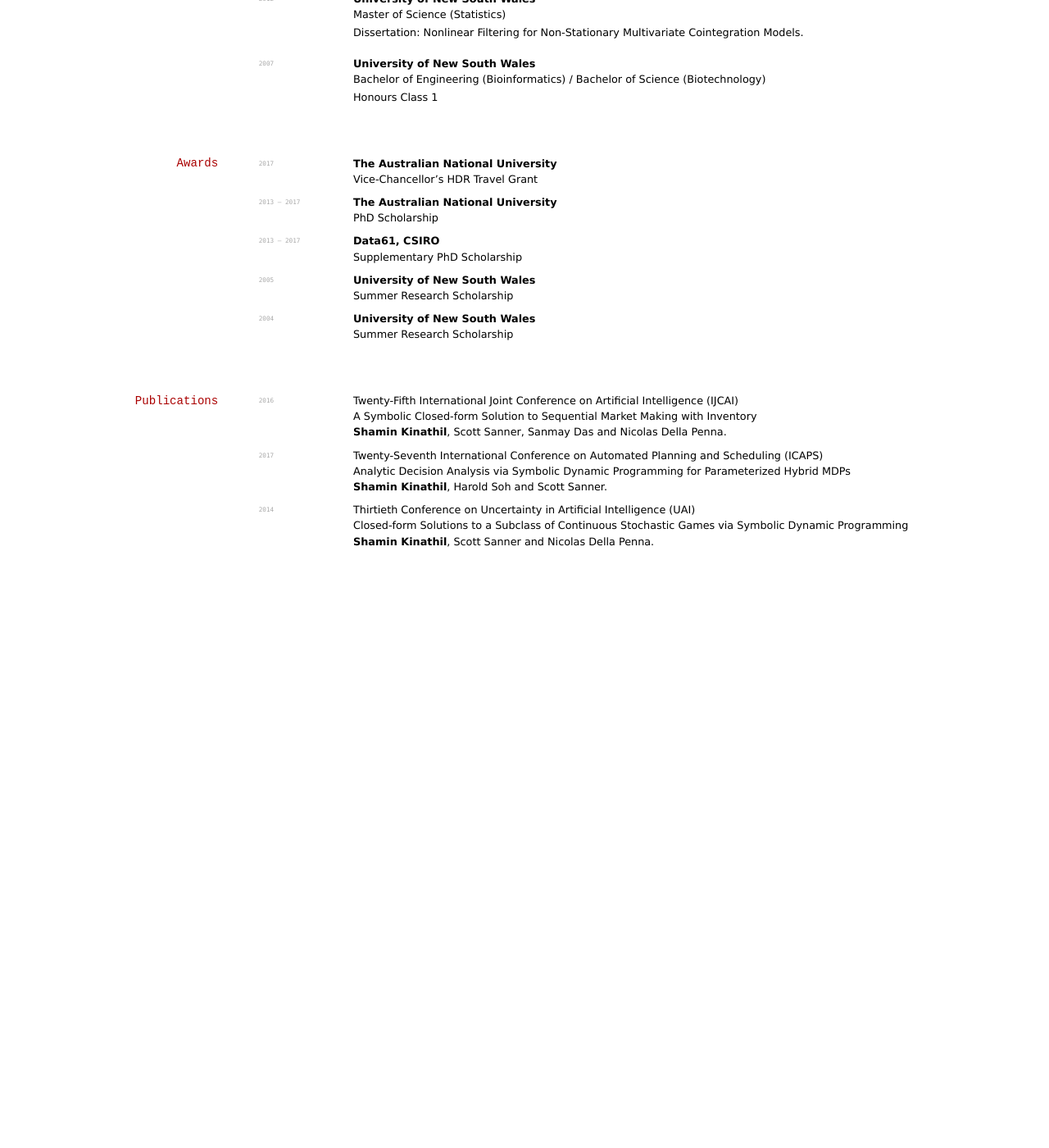
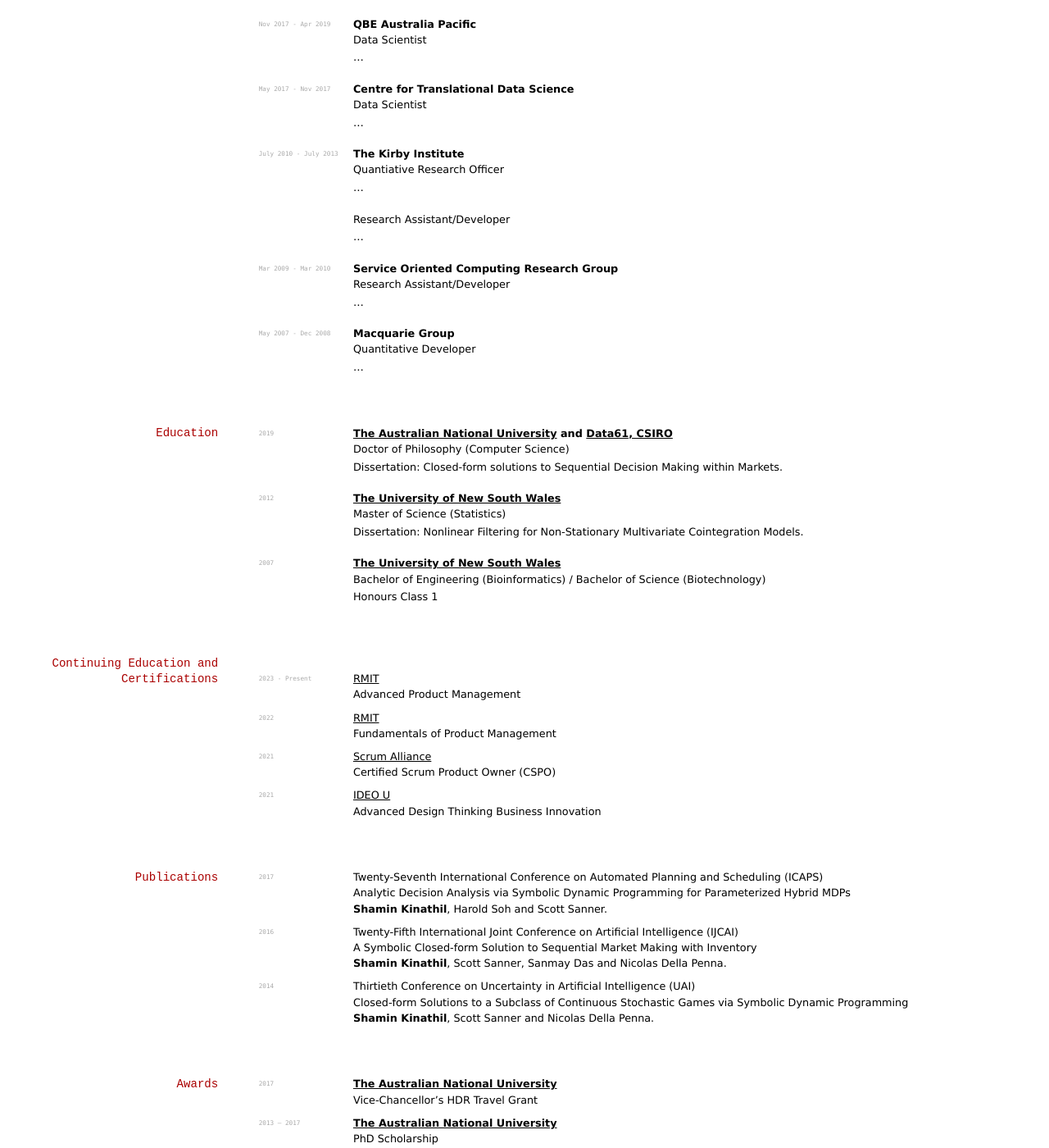
Before and after one commit to elipapa/markdown-cv, a Jekyll site: the page built from index.md, in a window 1280 px wide and 1400 px high, scrolled down 440 px. Shown: the whole window at 82% size. Built offline with Jekyll 4.4.1, drawn with Linux system fonts in a browser that asks for light colours; before the commit the page ends 1119 px from its top, so only the background shows below that; some of the changed text lies outside the part shown.

Commit message:
Update Experience, Headline

```diff
--- a/index.md
+++ b/index.md
@@ -3,7 +3,7 @@
 title: Shamin Kinathil's CV
 ---
 # Shamin Kinathil
-Machine Learner, Data Scientist, Product Manager.
+Data Scientist, Design Thinker, Product Manager.
 
 <div id="webaddress">
 <a href="shamin.kinathil@gmail.com">shamin.kinathil@gmail.com</a>
@@ -12,70 +12,103 @@
 
 ## Experience
 
-Standing on the shoulders of giants
+`Aug 2021 - Present` __Pepper Money__<br>
+Manager, Data Science and Data Products
 
-### Specialized in
+- ...
 
-Laws of motion, gravitation, minting coins, disliking [Robert Hooke](http://en.wikipedia.org/wiki/Robert_Hooke)
+Lead Data Scientist
 
+- ...
 
-### Research interests
+`Aug 2019 - Aug 2021` __QBE Australia Pacific__<br>
+Senior Data Scientist
 
-Cooling, power series, optics, alchemy, planetary motions, apples.
+- ...
+
+`Apr 2019 - Aug 2019` __Munich RE Australia__<br>
+Data Scientist
+
+- ...
+
+`Nov 2017 - Apr 2019` __QBE Australia Pacific__<br>
+Data Scientist
+
+- ...
+
+`May 2017 - Nov 2017` __Centre for Translational Data Science__<br>
+Data Scientist
+
+- ...
+
+`July 2010 - July 2013` __The Kirby Institute__<br>
+Quantiative Research Officer
+
+- ...
+
+Research Assistant/Developer
+
+- ...
+
+`Mar 2009 - Mar 2010` __Service Oriented Computing Research Group__<br>
+Research Assistant/Developer
+
+- ...
+
+`May 2007 - Dec 2008` __Macquarie Group__<br>
+Quantitative Developer
+
+- ...
 
 
 ## Education
 
 `2019`
-__Australian National University and Data61, CSIRO.__<br>
+__[The Australian National University] and [Data61, CSIRO]__<br>
 Doctor of Philosophy (Computer Science)
 
 - Dissertation: Closed-form solutions to Sequential Decision Making within Markets.
 
 `2012`
-__University of New South Wales__<br>
+__[The University of New South Wales]__<br>
 Master of Science (Statistics)
 
 - Dissertation: Nonlinear Filtering for Non-Stationary Multivariate Cointegration Models.
 
 `2007`
-__University of New South Wales__<br>
+__[The University of New South Wales]__<br>
 Bachelor of Engineering (Bioinformatics) / Bachelor of Science (Biotechnology)
 
 - Honours Class 1
 
+## Continuing Education and Certifications
 
+`2023 - Present` [RMIT]<br>
+Advanced Product Management
 
-## Awards
+`2022` [RMIT]<br>
+Fundamentals of Product Management
 
-`2017` __The Australian National University__<br>
-Vice-Chancellor’s HDR Travel Grant
+`2021` [Scrum Alliance]<br>
+Certified Scrum Product Owner (CSPO)
 
-`2013 – 2017` __The Australian National University__<br>
-PhD Scholarship
-
-`2013 – 2017` __Data61, CSIRO__<br>
-Supplementary PhD Scholarship
-
-`2005` __University of New South Wales__<br>
-Summer Research Scholarship
-
-`2004` __University of New South Wales__<br>
-Summer Research Scholarship
+`2021` [IDEO U]<br>
+Advanced Design Thinking
+Business Innovation
 
 
 
 ## Publications
 
+ `2017` Twenty-Seventh International Conference on Automated Planning and Scheduling (ICAPS)<br>
+Analytic Decision Analysis via Symbolic Dynamic Programming for Parameterized Hybrid MDPs<br>
+__Shamin Kinathil__, Harold Soh and Scott Sanner.<br>
+<!-- Twenty-Seventh International Conference on Automated Planning and Scheduling, ICAPS 2017. -->
+
 `2016` Twenty-Fifth International Joint Conference on Artificial Intelligence (IJCAI)<br>
 A Symbolic Closed-form Solution to Sequential Market Making with Inventory<br>
 __Shamin Kinathil__, Scott Sanner, Sanmay Das and Nicolas Della Penna.<br>
 <!-- Twenty-Fifth International Joint Conference on Artificial Intelligence, IJCAI 2016. -->
-
- `2017` Twenty-Seventh International Conference on Automated Planning and Scheduling (ICAPS)<br>
-Analytic Decision Analysis via Symbolic Dynamic Programming for Parameterized Hybrid MDPs<br>
-__Shamin Kinathil__, Harold Soh and Scott Sanner.<br>
-<!-- Twenty-Seventh International Conference on Automated Planning and Scheduling, ICAPS 2017. -->
 
 `2014` Thirtieth Conference on Uncertainty in Artificial Intelligence (UAI)<br>
 Closed-form Solutions to a Subclass of Continuous Stochastic Games via Symbolic Dynamic Programming<br>
@@ -83,6 +116,31 @@
 <!-- Thirtieth Conference on Uncertainty in Artificial Intelligence, UAI 2014. -->
 
 
+## Awards
+
+`2017` __[The Australian National University]__<br>
+Vice-Chancellor’s HDR Travel Grant
+
+`2013 – 2017` __[The Australian National University]__<br>
+PhD Scholarship
+
+`2013 – 2017` __[Data61, CSIRO]__<br>
+Supplementary PhD Scholarship
+
+`2005` __[The University of New South Wales]__<br>
+Summer Research Scholarship
+
+`2004` __[The University of New South Wales]__<br>
+Summer Research Scholarship
+
+[The Australian National University]: https://anu.edu.au/
+[Data61, CSIRO]: https://data61.csiro.au/
+[The University of New South Wales]: https://www.unsw.edu.au/
+[RMIT]: https://www.rmit.edu.au/
+[Scrum Alliance]: https://www.scrumalliance.org/
+[IDEO U]: https://www.ideou.com/
+
+
 <!-- ### Footer
 
 Last updated: May 2013 -->
```
